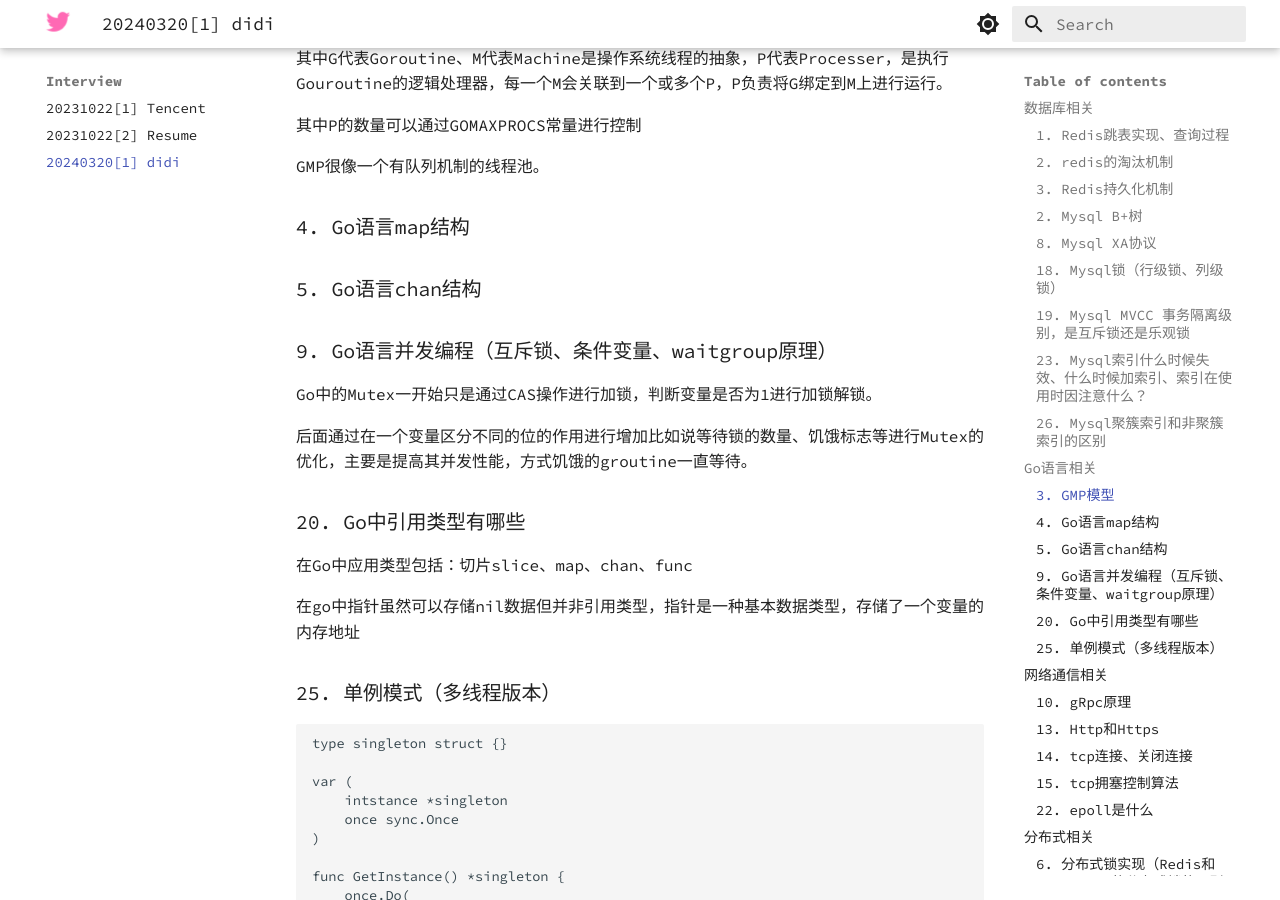
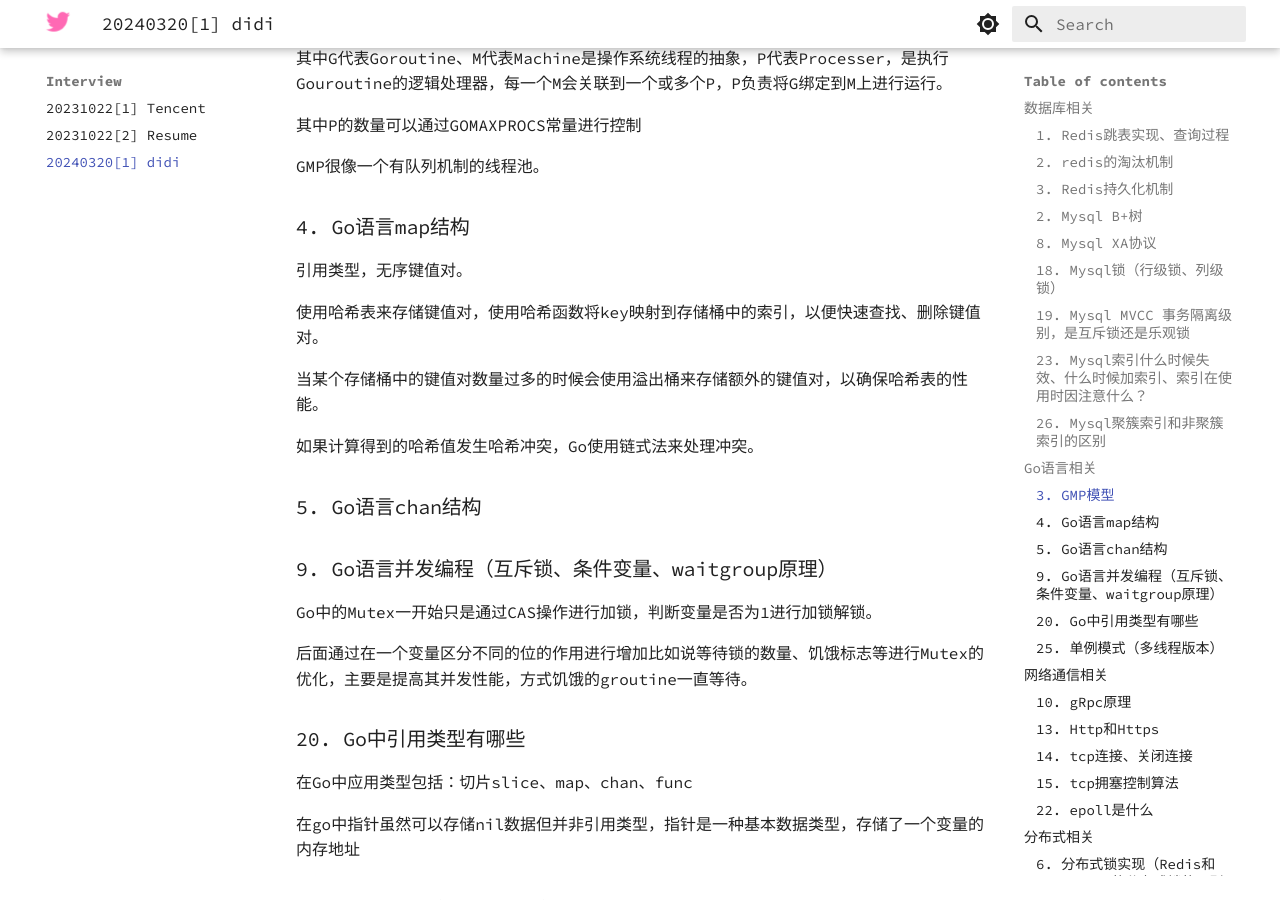
Before and after one commit to shanliao420/shanliao420.github.io, an MkDocs documentation site: the page built from docs/interview/20240320[1] Didi.md, in a window 1280 px wide and 900 px high, scrolled down 4697 px. Built offline with MkDocs 1.6.1 and Material for MkDocs 9.7.7, drawn with Linux system fonts in a browser that asks for light colours.

Commit message:
add content

```diff
--- a/docs/interview/20240320[1] Didi.md
+++ b/docs/interview/20240320[1] Didi.md
@@ -182,7 +182,20 @@ MySQL数据页的默认大小为16KB
 GMP很像一个有队列机制的线程池。
 
 ### 4. Go语言map结构
+
+引用类型，无序键值对。
+
+使用哈希表来存储键值对，使用哈希函数将key映射到存储桶中的索引，以便快速查找、删除键值对。
+
+当某个存储桶中的键值对数量过多的时候会使用溢出桶来存储额外的键值对，以确保哈希表的性能。
+
+如果计算得到的哈希值发生哈希冲突，Go使用链式法来处理冲突。
+
+
 ### 5. Go语言chan结构
+
+
+
 ### 9. Go语言并发编程（互斥锁、条件变量、waitgroup原理）
 
 Go中的Mutex一开始只是通过CAS操作进行加锁，判断变量是否为1进行加锁解锁。
```
